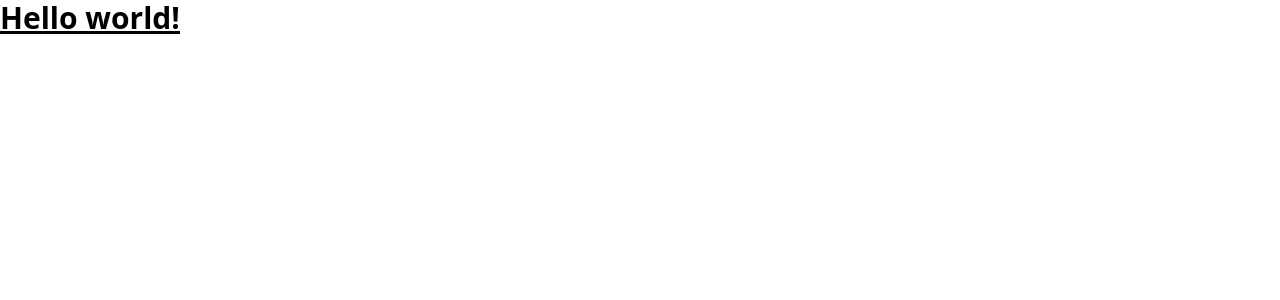
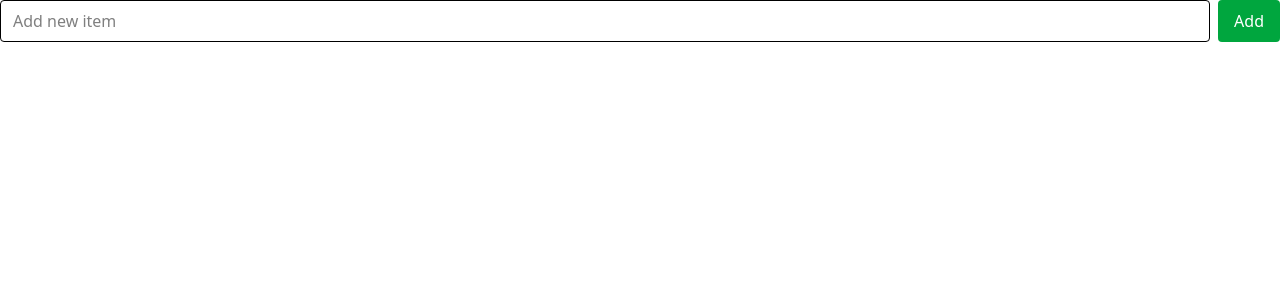
Before and after one commit to Riham274/Todo-App-React-Tailwind, a React (Vite) app: page / in a window 1280 px wide. Shown: the top 300 px of the page. Built offline with nearby package versions, Linux system fonts and the light colour scheme.

Commit message:
Add TodoForm with add feature

```diff
--- a/src/App.jsx
+++ b/src/App.jsx
@@ -1,9 +1,10 @@
 import "./App.css";
+import TodoForm from "./components/AddForm";
 
 function App() {
   return (
     <>
-      <h1 class="text-3xl font-bold underline">Hello world!</h1>
+      <TodoForm />
     </>
   );
 }
--- a/src/components/AddForm.jsx
+++ b/src/components/AddForm.jsx
@@ -0,0 +1,21 @@
+function TodoForm({ newItem, setNewItem, addItem }) {
+  return (
+    <form className="flex gap-2 mb-4" onSubmit={addItem}>
+      <input
+        className="flex-1 border rounded px-3 py-2"
+        type="text"
+        value={newItem}
+        placeholder="Add new item"
+        onChange={(e) => setNewItem(e.target.value)}
+      />
+      <button
+        type="submit"
+        className="px-4 py-2 bg-green-600 text-white rounded"
+      >
+        Add
+      </button>
+    </form>
+  );
+}
+
+export default TodoForm;
```
